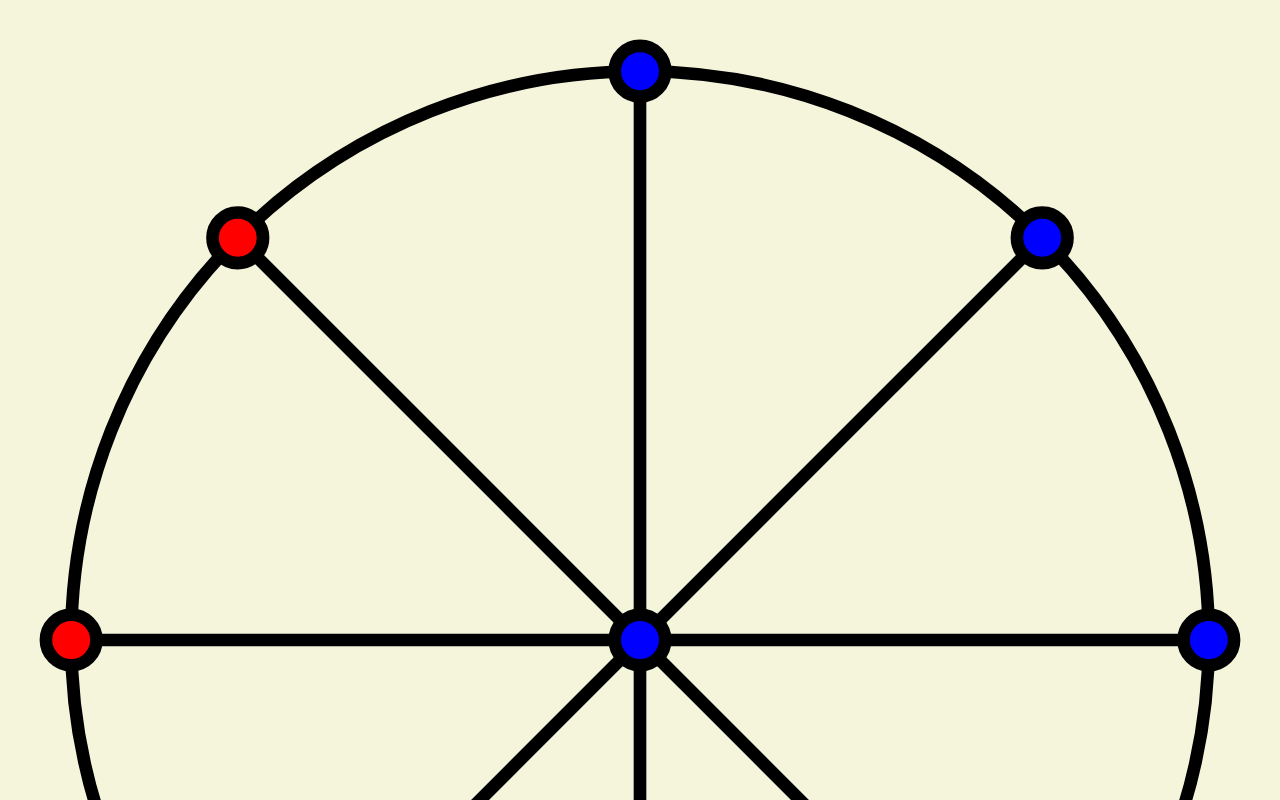
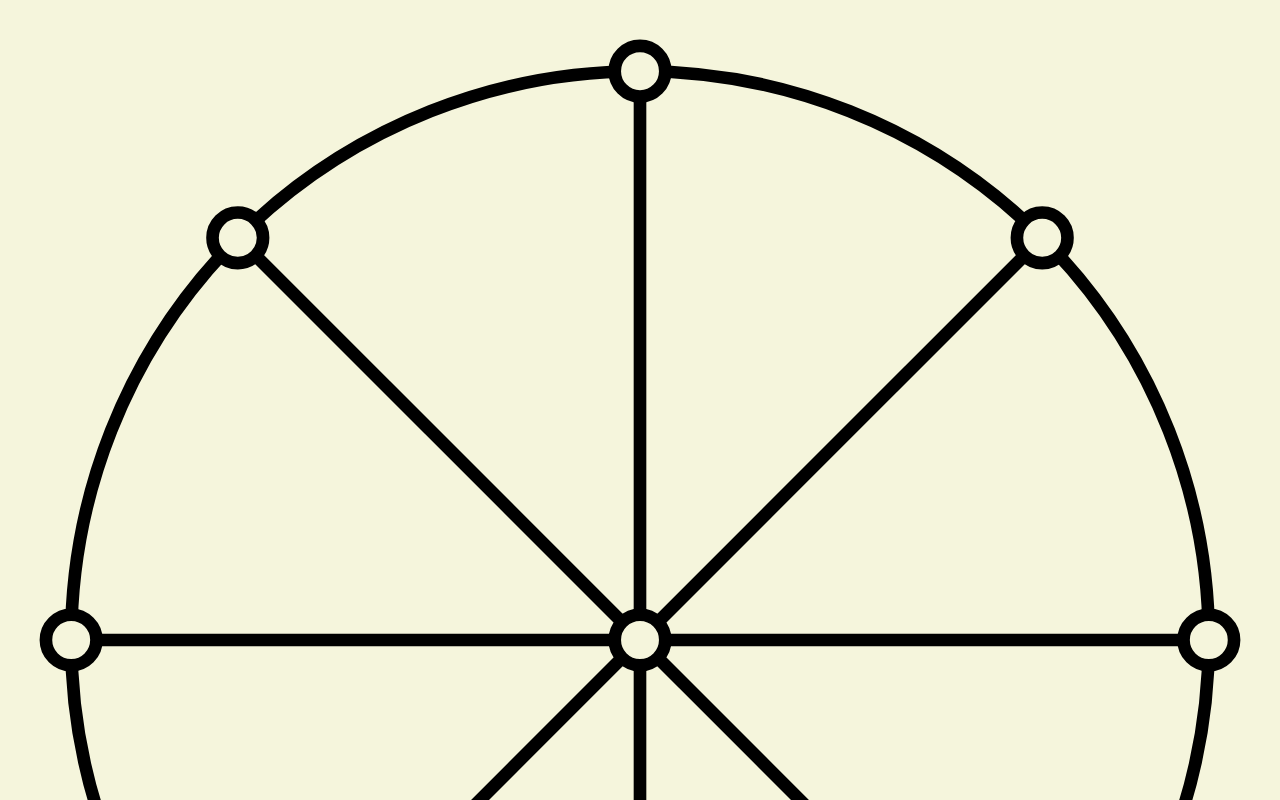
Before and after one commit to nbogie/rota-roman-game-react, a React (Vite) app: page / in a window 1280 px wide. Shown: the top 800 px of the page. Built offline with nearby package versions, Linux system fonts and the light colour scheme.

Commit message:
clickable slots

```diff
--- a/package.json
+++ b/package.json
@@ -14,8 +14,11 @@
     "type-check": "tsc --noEmit"
   },
   "dependencies": {
+    "immer": "^9.0.19",
     "react": "^18.2.0",
-    "react-dom": "^18.2.0"
+    "react-dom": "^18.2.0",
+    "react-toastify": "^9.1.1",
+    "use-immer": "^0.8.1"
   },
   "devDependencies": {
     "@testing-library/jest-dom": "^5.16.4",
--- a/src/components/App.tsx
+++ b/src/components/App.tsx
@@ -1,116 +1,22 @@
+import { ToastContainer } from "react-toastify";
+import "react-toastify/dist/ReactToastify.css";
 import "./App.css";
+import { RotaGameC } from "./RotaGameC";
+
 function App() {
     return (
         <div className="App">
-            <RotaGame />
+            <RotaGameC />
+            <ToastContainer
+                position="top-right"
+                autoClose={1000}
+                closeOnClick
+                hideProgressBar={true}
+                pauseOnHover
+                theme="light"
+            />
         </div>
     );
 }
 
 export default App;
-
-interface Position {
-    x: number;
-    y: number;
-}
-
-type RotaSlotState = "p1" | "p2" | "empty";
-
-interface RotaSlot {
-    state: RotaSlotState;
-}
-
-interface RotaBoard {
-    outer: RotaSlot[];
-    centre: RotaSlot;
-}
-
-function randomState(): RotaSlotState {
-    return pick(["p1", "p2", "empty"]);
-}
-
-function makeRandomBoard(): RotaBoard {
-    const outer: RotaSlot[] = [];
-    for (let i = 0; i < 8; i++) {
-        const slot: RotaSlot = { state: randomState() };
-        outer.push(slot);
-    }
-    const centre: RotaSlot = { state: randomState() };
-    return { outer, centre };
-}
-
-function pick<T>(arr: T[]): T {
-    return arr[Math.floor(Math.random() * arr.length)];
-}
-
-function calcPosition(ix: number, radius: number): Position {
-    const angle = (ix * Math.PI) / 4;
-    return { x: radius * Math.cos(angle), y: radius * Math.sin(angle) };
-}
-function RotaGame() {
-    const rotaBoard: RotaBoard = makeRandomBoard();
-
-    const slotPairs = [
-        [0, 4],
-        [1, 5],
-        [2, 6],
-        [3, 7],
-    ];
-
-    const radius = 45;
-    const holeRadius = 2;
-    type SlotColour = "none" | "red" | "blue";
-    function colourForSlotState(state: RotaSlotState): SlotColour {
-        const lookup: Record<RotaSlotState, SlotColour> = {
-            empty: "none",
-            p1: "red",
-            p2: "blue",
-        };
-        return lookup[state];
-    }
-
-    return (
-        <div className="game">
-            <svg viewBox="0 0 100 100" xmlns="http://www.w3.org/2000/svg">
-                <circle
-                    cx="50"
-                    cy="50"
-                    r={radius}
-                    stroke="black"
-                    fill="none"
-                    stroke-width="1"
-                />
-                {slotPairs.map(([ix1, ix2]) => (
-                    <line
-                        x1={calcPosition(ix1, radius).x + 50}
-                        y1={calcPosition(ix1, radius).y + 50}
-                        x2={calcPosition(ix2, radius).x + 50}
-                        y2={calcPosition(ix2, radius).y + 50}
-                        stroke="black"
-                    />
-                ))}
-                {rotaBoard.outer.map((slot, ix) => (
-                    <circle
-                        key={ix}
-                        cx={calcPosition(ix, radius).x + 50}
-                        cy={calcPosition(ix, radius).y + 50}
-                        r={holeRadius}
-                        stroke="black"
-                        fill={colourForSlotState(slot.state)}
-                        stroke-width="1"
-                        onClick={() => console.log("clicked: ", ix)}
-                    />
-                ))}
-                <circle
-                    cx={50}
-                    cy={50}
-                    r={holeRadius}
-                    stroke="black"
-                    fill={colourForSlotState(rotaBoard.centre.state)}
-                    stroke-width="1"
-                    onClick={() => console.log("clicked centre")}
-                />
-            </svg>
-        </div>
-    );
-}
--- /dev/null
+++ b/src/components/RotaGameC.tsx
@@ -0,0 +1,91 @@
+import { toast } from "react-toastify";
+import { useImmer } from "use-immer";
+import {
+    handleClickRotaSlot,
+    makeEmptyBoard,
+    RotaSlotState,
+    SlotId,
+} from "../core/rotaGame";
+
+export function RotaGameC() {
+    const [rotaBoard, setRotaBoard] = useImmer(makeEmptyBoard());
+
+    function handleClickOnSlot(slotId: SlotId): void {
+        toast("clicked slot: " + slotId);
+        setRotaBoard(handleClickRotaSlot(slotId));
+    }
+
+    const slotPairs = [
+        [0, 4],
+        [1, 5],
+        [2, 6],
+        [3, 7],
+    ];
+
+    const radius = 45;
+    const holeRadius = 2;
+    type SlotColour = "beige" | "red" | "blue";
+    function colourForSlotState(state: RotaSlotState): SlotColour {
+        const lookup: Record<RotaSlotState, SlotColour> = {
+            empty: "beige",
+            p1: "red",
+            p2: "blue",
+        };
+        return lookup[state];
+    }
+
+    return (
+        <div className="game">
+            <svg viewBox="0 0 100 100" xmlns="http://www.w3.org/2000/svg">
+                <circle
+                    cx="50"
+                    cy="50"
+                    r={radius}
+                    stroke="black"
+                    fill="none"
+                    strokeWidth="1"
+                />
+                {slotPairs.map(([ix1, ix2], keyIx) => (
+                    <line
+                        key={keyIx}
+                        x1={calcPosition(ix1, radius).x + 50}
+                        y1={calcPosition(ix1, radius).y + 50}
+                        x2={calcPosition(ix2, radius).x + 50}
+                        y2={calcPosition(ix2, radius).y + 50}
+                        stroke="black"
+                    />
+                ))}
+                {rotaBoard.outer.map((slot, ix) => (
+                    <circle
+                        key={ix}
+                        cx={calcPosition(ix, radius).x + 50}
+                        cy={calcPosition(ix, radius).y + 50}
+                        r={holeRadius}
+                        stroke="black"
+                        fill={colourForSlotState(slot.state)}
+                        strokeWidth="1"
+                        onClick={() => handleClickOnSlot(ix as SlotId)}
+                    />
+                ))}
+                <circle
+                    cx={50}
+                    cy={50}
+                    r={holeRadius}
+                    stroke="black"
+                    fill={colourForSlotState(rotaBoard.centre.state)}
+                    strokeWidth="1"
+                    onClick={() => handleClickOnSlot("centre")}
+                />
+            </svg>
+        </div>
+    );
+}
+export interface Position {
+    x: number;
+    y: number;
+}
+
+export function calcPosition(ix: number, radius: number): Position {
+    const angle = (ix * Math.PI) / 4;
+    return { x: radius * Math.cos(angle), y: radius * Math.sin(angle) };
+}
--- /dev/null
+++ b/src/core/rotaGame.tsx
@@ -0,0 +1,71 @@
+export interface RotaBoard {
+    nextPlayer: PlayerMarker;
+    outer: RotaSlot[];
+    centre: RotaSlot;
+    selectedSlot: RotaSlot | null;
+}
+
+export interface RotaSlot {
+    state: RotaSlotState;
+    id: SlotId;
+}
+
+export type PlayerMarker = "p1" | "p2";
+export type RotaSlotState = PlayerMarker | "empty";
+export type SlotId = "centre" | 0 | 1 | 2 | 3 | 4 | 5 | 6 | 7;
+
+export function makeEmptyBoard(): RotaBoard {
+    const outer: RotaSlot[] = [];
+    for (let i = 0; i < 8; i++) {
+        const slot: RotaSlot = { state: "empty", id: i as SlotId };
+        outer.push(slot);
+    }
+    const centre: RotaSlot = { state: "empty", id: "centre" };
+    return { outer, centre, nextPlayer: "p1", selectedSlot: null };
+}
+
+export function pick<T>(arr: T[]): T {
+    return arr[Math.floor(Math.random() * arr.length)];
+}
+
+export function allPieces(rotaBoard: RotaBoard): RotaSlot[] {
+    return [...rotaBoard.outer, rotaBoard.centre];
+}
+
+export function calcNextPlayer(rotaBoard: RotaBoard): PlayerMarker {
+    return rotaBoard.nextPlayer;
+}
+
+export function getSlotById(slotId: SlotId, board: RotaBoard): RotaSlot {
+    if (slotId === "centre") {
+        return board.centre;
+    } else {
+        return board.outer[slotId];
+    }
+}
+
+export function togglePlayerTurn(rotaBoard: RotaBoard): void {
+    rotaBoard.nextPlayer = rotaBoard.nextPlayer === "p1" ? "p2" : "p1";
+}
+
+export function handleClickRotaSlot(slotId: SlotId) {
+    return (draft: RotaBoard) => {
+        const nextPlayer = calcNextPlayer(draft);
+        const slot = getSlotById(slotId, draft);
+        if (slot.state === "empty") {
+            slot.state = nextPlayer;
+            togglePlayerTurn(draft);
+        }
+    };
+}
+
+export function countOf(playerMarker: PlayerMarker, board: RotaBoard): number {
+    return piecesOf(playerMarker, board).length;
+}
+
+export function piecesOf(
+    playerMarker: PlayerMarker,
+    board: RotaBoard
+): RotaSlot[] {
+    return allPieces(board).filter((p) => p.state === playerMarker);
+}
```
Also changed, not shown: 1 other file (tests, documents, lock files or other folders).
